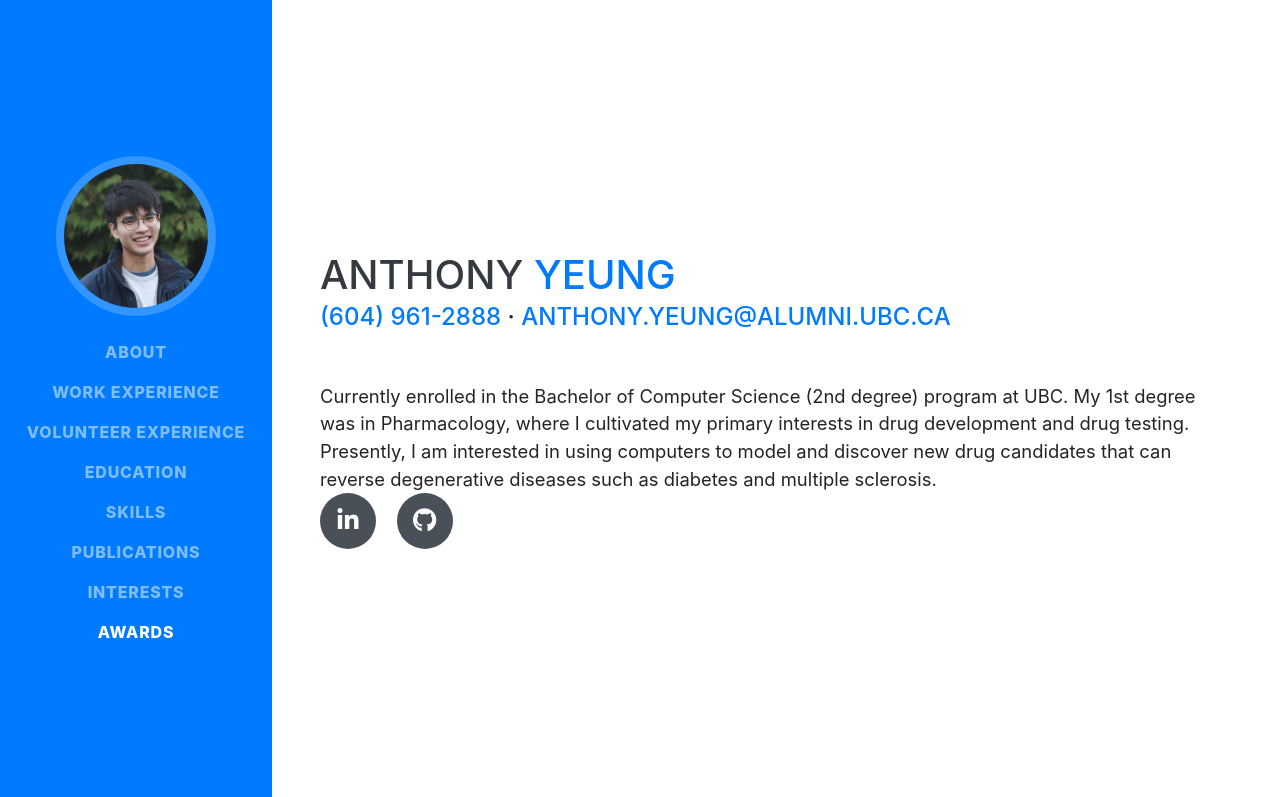
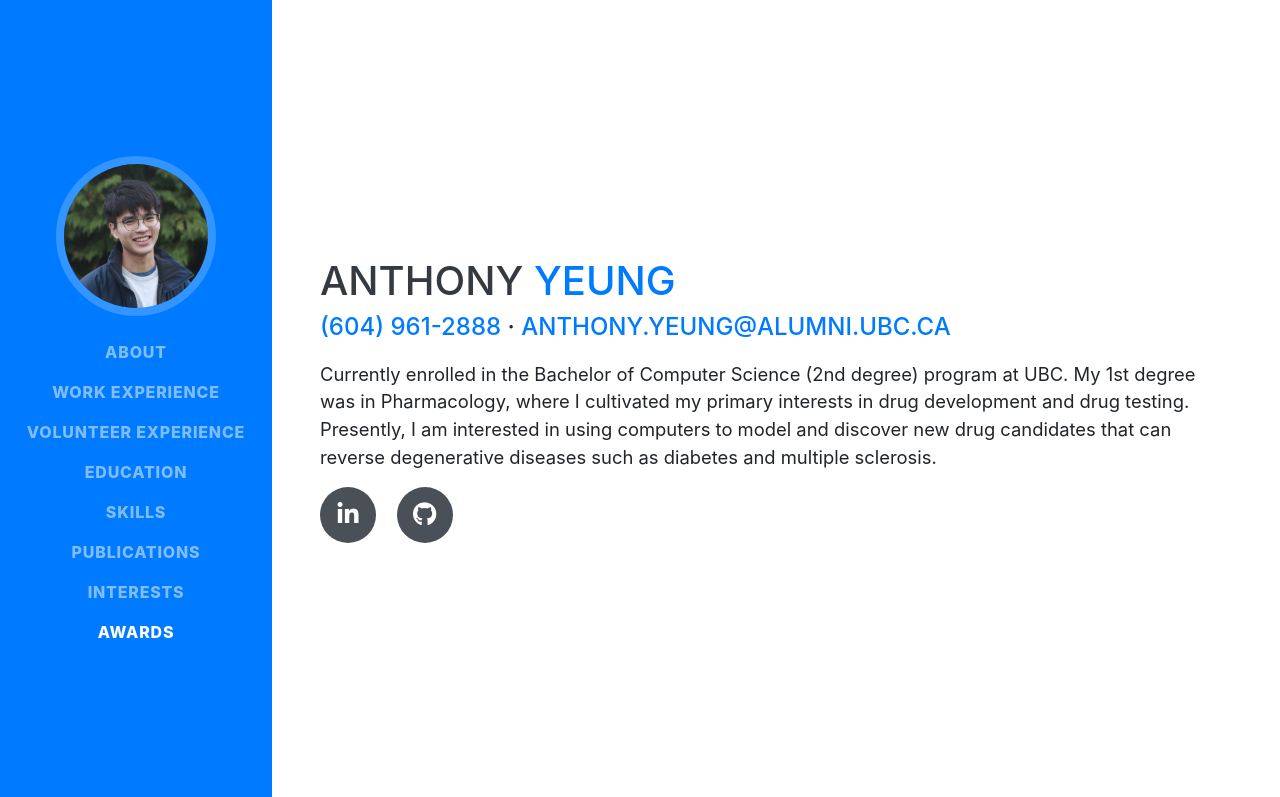
Before and after one commit to yeunganty/yeunganty.github.io, a website with bundled scripts: page index.html in a window 1280 px wide. Shown: the top 797 px of the page. Built offline with nearby package versions, Linux system fonts and the light colour scheme; a web font is replaced by a local one.

Commit message:
6/30/2019

```diff
--- a/index.html
+++ b/index.html
@@ -84,15 +84,15 @@
         <span class="d-block d-lg-none" >
           <img style="border:#17afb8 6px solid" class="resizeProfile rounded-circle" src="img/mypic.JPG" alt="">
         </span>
-        <h1 class="mb-0">
+        <h1 class="mb-1">
           Anthony
           <span class="text-primary">Yeung</span>
         </h1>
-        <div class="subheading mb-5">
+        <div class="subheading mb-3">
           <a href="tel:+1-604-961-2888"> (604) 961-2888 </a> ·
           <a href="mailto:anthony.yeung@alumni.ubc.ca">anthony.yeung@alumni.ubc.ca</a>
         </div>
-        <p class="lead mb-0">
+        <p class="lead mb-3">
           Currently enrolled in the Bachelor of Computer Science (2nd degree) program at UBC. My 1st degree was in Pharmacology, where I cultivated my primary interests in drug development and drug testing.
           Presently, I am interested in using computers to model and discover new drug candidates that can reverse degenerative diseases such as diabetes and multiple sclerosis.
         </p>
```
